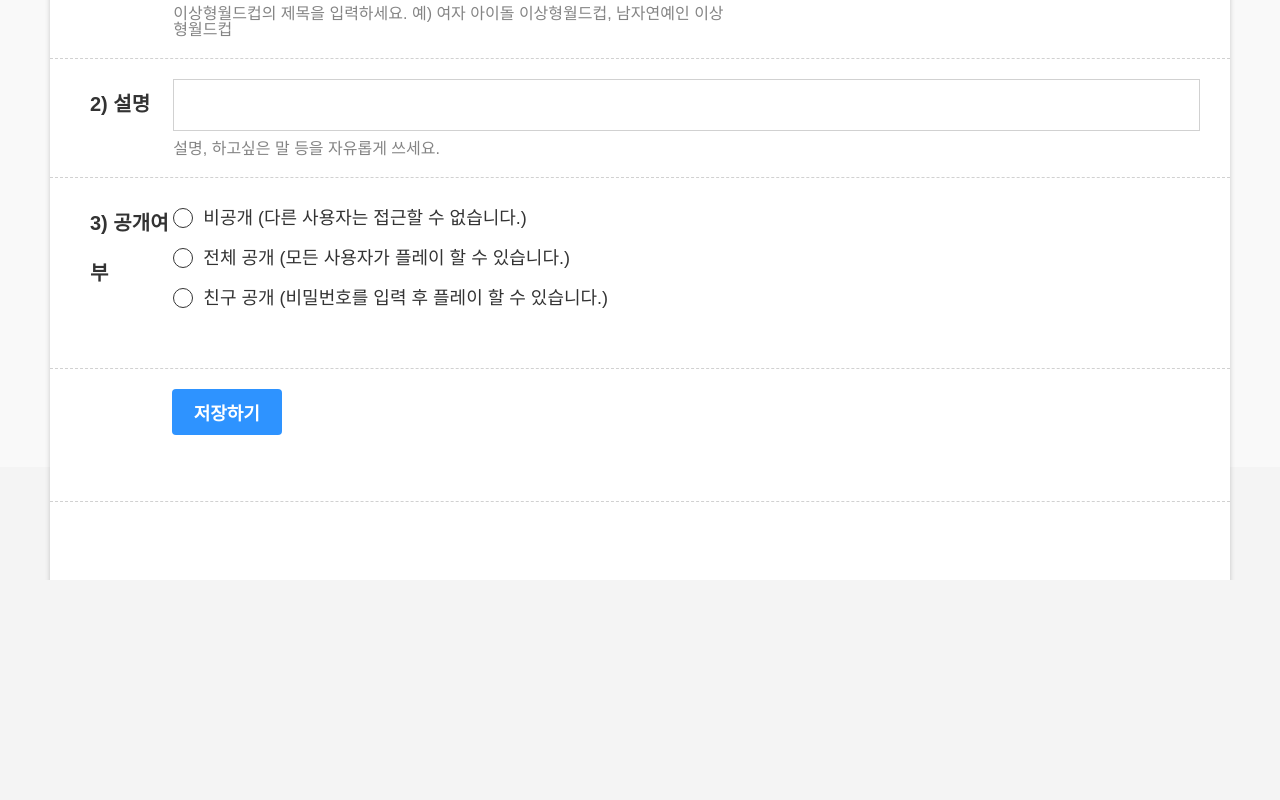
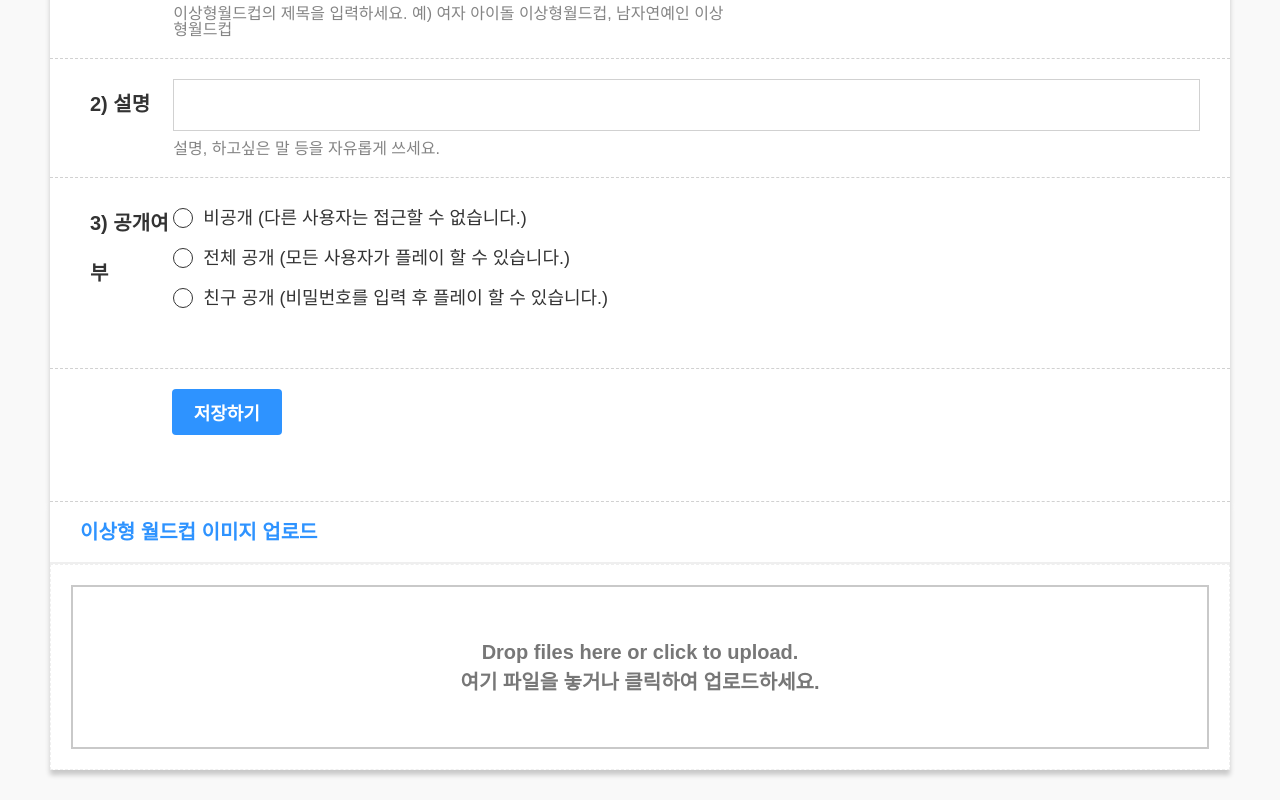
Before and after one commit to Castillou/MYCUP_GAME, a React (Vite) app: page /make in a window 1280 px wide. Shown: the part 333-1133 px from the top of the page. Before the commit the page ends 913 px from the top, so only its background shows below. Built offline with nearby package versions, Linux system fonts and the light colour scheme; a web font is replaced by a local one.

Commit message:
feat(make): add image upload section

```diff
--- a/src/compnents/Make/FormSectionComp.jsx
+++ b/src/compnents/Make/FormSectionComp.jsx
@@ -4,7 +4,6 @@ import RadioRow from './RadioRow';
 
 const FormSection = styled.form`
 	width: 100%;
-	height: 75rem;
 	background-color: #fff;
 	box-shadow: 0 5px 5px rgba(0, 0, 0, 0.2);
 `;
@@ -48,6 +47,22 @@ const Button = styled.button`
 	}
 `;
 
+const Dropzone = styled.form`
+	min-height: 14rem;
+	border: 1px dashed #efefef;
+	padding: 2rem;
+
+	.dz-message {
+		padding: 5rem 0;
+		border: 2px solid #c9c9c9;
+		text-align: center;
+		font-size: 2rem;
+		font-weight: 700;
+		line-height: 1.5;
+		color: #777;
+	}
+`;
+
 const INPUT_CONT = [
 	{
 		id: 'r1',
@@ -64,6 +79,7 @@ const INPUT_CONT = [
 
 export default function FormSectionComp() {
 	return (
+		<>
 			<FormSection>
 				<Title>이상형 월드컵 기본정보</Title>
 				{INPUT_CONT.map(({ id, label, description }) => (
@@ -76,5 +92,22 @@ export default function FormSectionComp() {
 					</Button>
 				</FormRow>
 			</FormSection>
+			<FormSection>
+				<Title>이상형 월드컵 이미지 업로드</Title>
+				<Dropzone
+					action="upload.php?uid=6qpbGP"
+					className="dropzone dz-clickable"
+					id="dropzoneForm"
+				>
+					<div className="dz-default dz-message">
+						<span>
+							Drop files here or click to upload.
+							<br />
+							여기 파일을 놓거나 클릭하여 업로드하세요.
+						</span>
+					</div>
+				</Dropzone>
+			</FormSection>
+		</>
 	);
 }
--- a/src/pages/Make.jsx
+++ b/src/pages/Make.jsx
@@ -4,7 +4,6 @@ import FormSectionComp from '../compnents/Make/FormSectionComp';
 
 const Wrapper = styled.section`
 	width: 100%;
-	height: 92vh;
 	padding: 3rem 5rem;
 	background-color: #f9f9f9;
 `;
```
Lines whose indentation alone changed are shown as unchanged.
